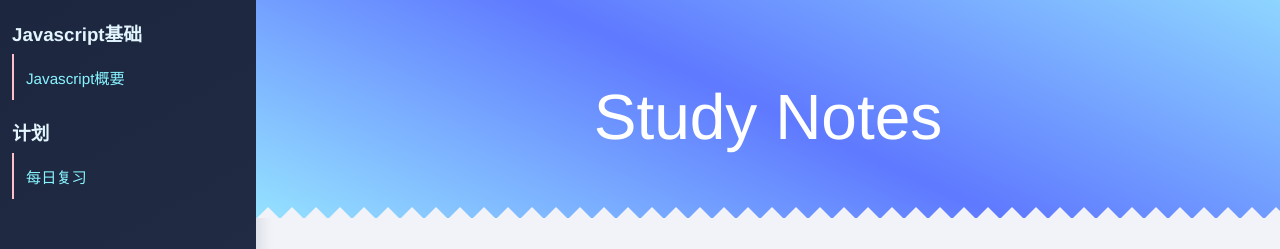
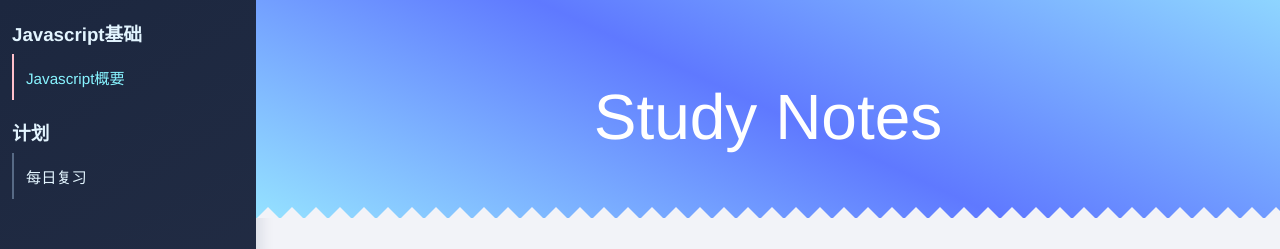
Before and after one commit to kitorv/study-notes, a Vue app: page /home/javascript-01 in a window 1280 px wide. Shown: the top 249 px of the page. Built offline with nearby package versions, Linux system fonts and the light colour scheme.

Commit message:
路由路径配置

```diff
--- a/src/views/home.vue
+++ b/src/views/home.vue
@@ -6,7 +6,7 @@
         <div v-show="showMenu">
           <template v-for="({url,name},index) in routeList">
             <h3 v-if="!url" :key="index">{{name}}</h3>
-            <router-link v-else :key="index" to="/home/javascript-01" @click.native="handleRouteLinkClick">{{name}}</router-link>
+            <router-link v-else :key="index" :to="url" @click.native="handleRouteLinkClick">{{name}}</router-link>
           </template>
         </div>
       </k-transition-collapse>
```
